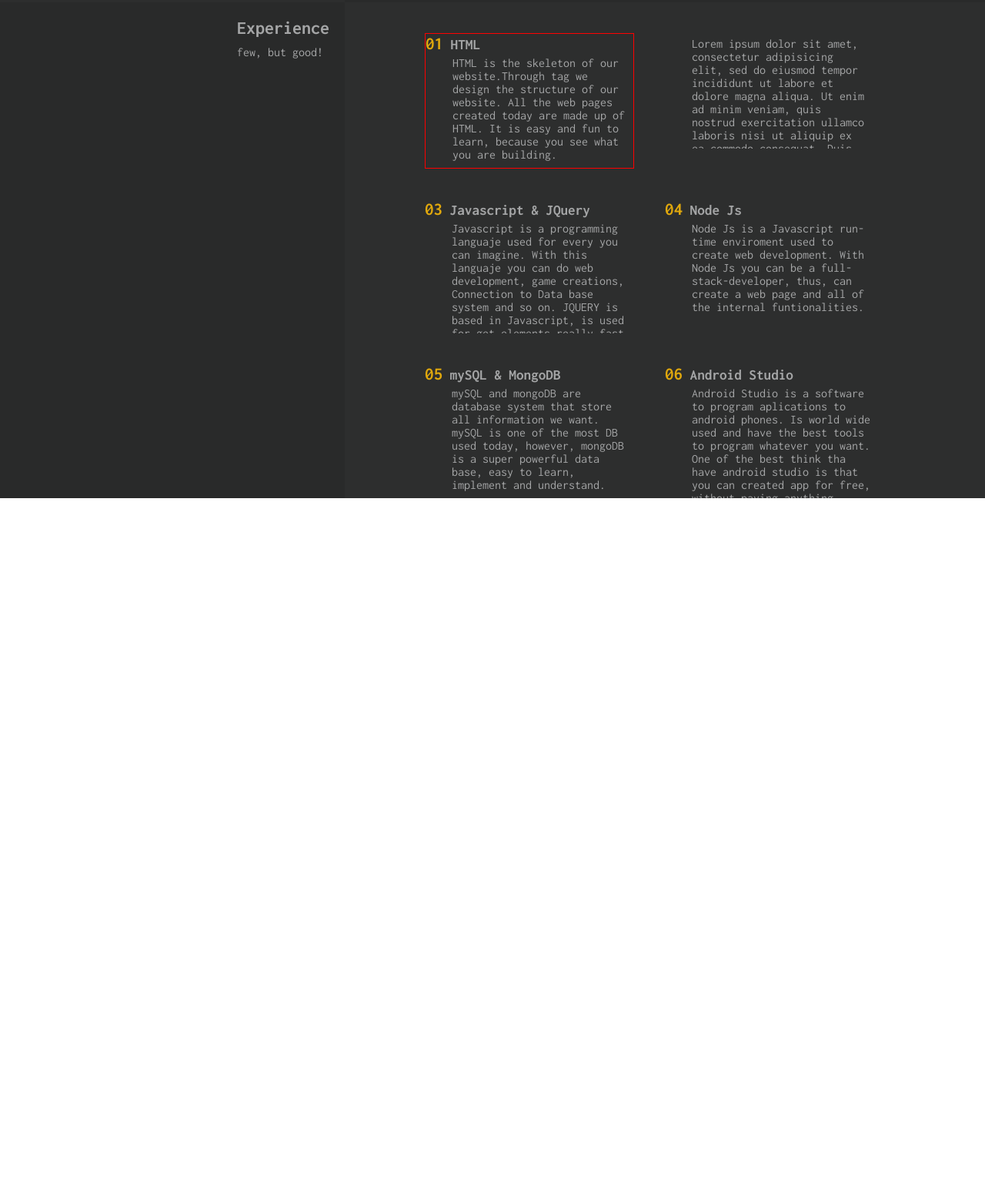
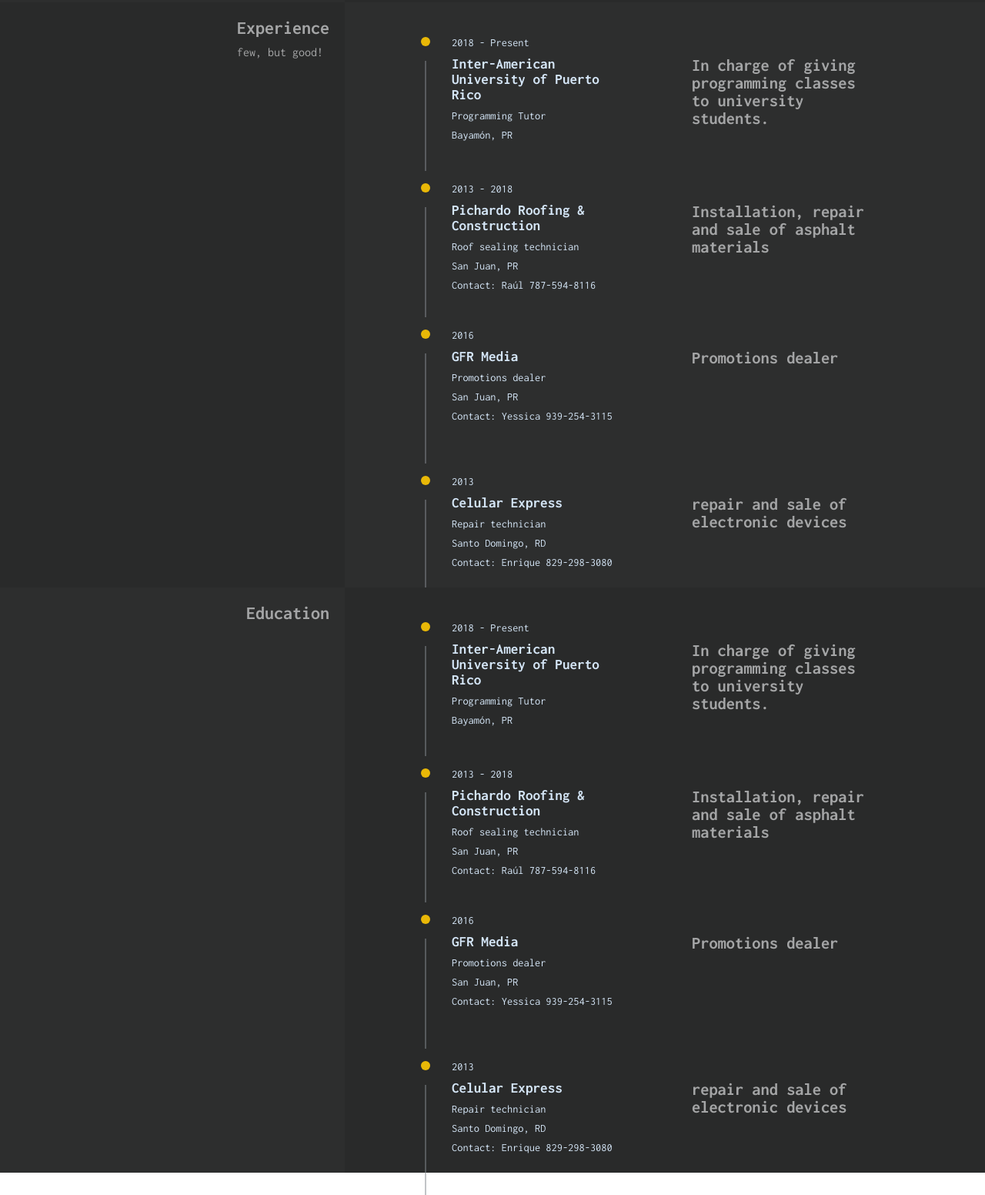
Before and after one commit to thegrafico/resume, a plain HTML site: page index.html in a window 1280 px wide. Shown: the part 2175-3727 px from the top of the page at 77% size. Before the commit the page ends 2822 px from the top, so only its background shows below. Drawn offline with Linux system fonts and the light colour scheme; a web font is replaced by a local one.

Commit message:
DIV EXPERIENCE is done, know continue with educations

```diff
--- a/index.html
+++ b/index.html
@@ -363,96 +363,271 @@
 
     <div class="description color2">
 
+
+      <!-- DIV DIVITION -->
+      <div class="center" style="display:flex;">
+        <div class="borderCool">
+
+        </div>
+        <!-- TUTOR -->
+        <div class="expertise">
+          <div class="hideP">
+            <div class="borderCoolBall"></div>
+            <p class="experience_info">
+              <span>2018 - Present</span>
+              <span>Inter-American University of Puerto Rico</span>
+              <span>Programming Tutor</span>
+              <span>Bayam&oacute;n, PR</span>
+              <span>Contact: ###-###-###</span>
+            </p>
+          </div>
+        </div>
+
+        <!-- TUTOR DATA -->
+        <div class="expertise">
+          <div class="hideP aligTex" style="position: relative;">
+            <p>
+              In charge of giving programming classes to university students.
+            </p>
+          </div>
+        </div>
+      </div>
+
       <!-- DIV DIVITION -->
       <div class="center" style="display:flex;">
 
-        <!-- HTML DATA -->
-        <div class="expertise borderCool">
+        <div class="borderCool"></div>
 
-          <h3><span>01</span> HTML</h3>
+        <!-- PICHARDO ROOFING -->
+        <div class="expertise">
           <div class="hideP">
-            <p>
-              HTML is the skeleton of our website.Through tag we design the structure of our website.
-              All the web pages created today are made up of HTML. It is easy and fun to learn, because you see what you are building.
+
+            <!-- BALL ELEMENT  -->
+            <div class="borderCoolBall"></div>
+
+            <p class="experience_info">
+              <span>2013 - 2018</span>
+              <span>Pichardo Roofing & Construction</span>
+              <span>Roof sealing technician</span>
+              <span>San Juan, PR</span>
+              <span>Contact: Ra&uacute;l 787-594-8116</span>
             </p>
           </div>
-
         </div>
 
-        <!-- CSS DATA -->
+        <!-- ROOFING DATA -->
+        <div class="expertise">
+          <div class="hideP aligTex" style="position: relative;">
+            <p>
+              Installation, repair and sale of asphalt materials
+            </p>
+          </div>
+        </div>
+      </div>
+      <!-- DIV DIVITION -->
+
+      <div class="center" style="display:flex;">
+        <div class="borderCool"></div>
+        <!-- GFR MEDIA -->
         <div class="expertise">
           <div class="hideP">
-            <p>
-              Lorem ipsum dolor sit amet, consectetur adipisicing elit, sed do eiusmod tempor incididunt ut labore et dolore magna aliqua. Ut enim ad minim veniam, quis nostrud exercitation ullamco laboris nisi ut aliquip ex ea commodo consequat. Duis aute irure dolor in reprehenderit in voluptate velit esse cillum dolore eu fugiat nulla pariatur. Excepteur sint occaecat cupidatat non proident, sunt in culpa qui officia deserunt mollit anim id est laborum.
+
+            <!-- BALL ELEMENT  -->
+            <div class="borderCoolBall"></div>
+
+            <p class="experience_info">
+              <span>2016</span>
+              <span>GFR Media</span>
+              <span>Promotions dealer</span>
+              <span>San Juan, PR</span>
+              <span>Contact: Yessica 939-254-3115</span>
             </p>
           </div>
-
         </div>
 
-      </div>
-
-      <!-- //DIV DIVITION -->
-      <div class="center" style="display:flex;">
-        <!-- JAVA / JQUERY -->
+        <!-- GRF MEDIA DATA-->
         <div class="expertise">
-
-          <h3><span>03</span> Javascript & JQuery</h3>
-          <div class="hideP">
+          <div class="hideP aligTex" style="position: relative;">
             <p>
-              Javascript is a programming languaje used for every you can imagine. With this languaje you can do web development, game creations, Connection to Data base system and so on.
-              JQUERY is based in Javascript, is used for get elements really fast and easy. JQuery simplify the work of Javascript.
+              Promotions dealer
             </p>
           </div>
-
-        </div>
-
-        <!-- NODE JS -->
-        <div class="expertise">
-
-          <h3><span>04</span> Node Js</h3>
-          <div class="hideP">
-            <p>
-              Node Js is a Javascript run-time enviroment used to create web development. With Node Js you can be a full-stack-developer, thus, can create a web page and all of the internal
-              funtionalities.
-            </p>
-          </div>
-
         </div>
       </div>
 
-      <!-- //DIV DIVITION -->
+      <!-- DIV DIVITION -->
       <div class="center" style="display:flex;">
-        <!--mySQL / mongoDB-->
-        <div class="expertise">
+        <div class="borderCool"></div>
 
-          <h3><span>05</span> mySQL & MongoDB</h3>
+        <!-- Phone Repair -->
+        <div class="expertise ">
           <div class="hideP">
-            <p>
-              mySQL and mongoDB are database system that store all information we want. mySQL is one of the most DB used today, however,
-              mongoDB is a super powerful data base, easy to learn, implement and understand.
+
+            <div class="borderCoolBall"></div>
+
+            <p class="experience_info">
+              <span>2013</span>
+              <span>Celular Express</span>
+              <span>Repair technician</span>
+              <span>Santo Domingo, RD</span>
+              <span>Contact: Enrique 829-298-3080</span>
             </p>
           </div>
-
         </div>
 
-        <!-- Android Studio -->
+        <!-- PHONE DATA -->
         <div class="expertise">
-
-          <h3><span>06</span> Android Studio</h3>
-          <div class="hideP">
+          <div class="hideP aligTex" style="position: relative;">
             <p>
-              Android Studio is a software to program aplications to android phones. Is world wide used and have the best tools to program whatever you want.
-              One of the best think tha have android studio is that you can created app for free, without paying anything.
+              repair and sale of electronic devices
             </p>
           </div>
-
         </div>
-
       </div>
+      <!-- //DIV DIVITION -->
 
     </div>
   </div>
   <!-- END PART 6 -->
+
+  <!-- PART 7 -->
+  <div class="container">
+
+    <div class="infoDescription whoIAm color2">
+      <div>
+        <h3>Education</h3>
+        <p></p>
+      </div>
+    </div>
+
+    <div class="description color1">
+
+
+      <!-- DIV DIVITION -->
+      <div class="center" style="display:flex;">
+        <div class="borderCool">
+
+        </div>
+        <!-- TUTOR -->
+        <div class="expertise">
+          <div class="hideP">
+            <div class="borderCoolBall"></div>
+            <p class="experience_info">
+              <span>2018 - Present</span>
+              <span>Inter-American University of Puerto Rico</span>
+              <span>Programming Tutor</span>
+              <span>Bayam&oacute;n, PR</span>
+              <span>Contact: ###-###-###</span>
+            </p>
+          </div>
+        </div>
+
+        <!-- TUTOR DATA -->
+        <div class="expertise">
+          <div class="hideP aligTex" style="position: relative;">
+            <p>
+              In charge of giving programming classes to university students.
+            </p>
+          </div>
+        </div>
+      </div>
+
+      <!-- DIV DIVITION -->
+      <div class="center" style="display:flex;">
+
+        <div class="borderCool"></div>
+
+        <!-- PICHARDO ROOFING -->
+        <div class="expertise">
+          <div class="hideP">
+
+            <!-- BALL ELEMENT  -->
+            <div class="borderCoolBall"></div>
+
+            <p class="experience_info">
+              <span>2013 - 2018</span>
+              <span>Pichardo Roofing & Construction</span>
+              <span>Roof sealing technician</span>
+              <span>San Juan, PR</span>
+              <span>Contact: Ra&uacute;l 787-594-8116</span>
+            </p>
+          </div>
+        </div>
+
+        <!-- ROOFING DATA -->
+        <div class="expertise">
+          <div class="hideP aligTex" style="position: relative;">
+            <p>
+              Installation, repair and sale of asphalt materials
+            </p>
+          </div>
+        </div>
+      </div>
+      <!-- DIV DIVITION -->
+
+      <div class="center" style="display:flex;">
+        <div class="borderCool"></div>
+        <!-- GFR MEDIA -->
+        <div class="expertise">
+          <div class="hideP">
+
+            <!-- BALL ELEMENT  -->
+            <div class="borderCoolBall"></div>
+
+            <p class="experience_info">
+              <span>2016</span>
+              <span>GFR Media</span>
+              <span>Promotions dealer</span>
+              <span>San Juan, PR</span>
+              <span>Contact: Yessica 939-254-3115</span>
+            </p>
+          </div>
+        </div>
+
+        <!-- GRF MEDIA DATA-->
+        <div class="expertise">
+          <div class="hideP aligTex" style="position: relative;">
+            <p>
+              Promotions dealer
+            </p>
+          </div>
+        </div>
+      </div>
+
+      <!-- DIV DIVITION -->
+      <div class="center" style="display:flex;">
+        <div class="borderCool"></div>
+
+        <!-- Phone Repair -->
+        <div class="expertise ">
+          <div class="hideP">
+
+            <div class="borderCoolBall"></div>
+
+            <p class="experience_info">
+              <span>2013</span>
+              <span>Celular Express</span>
+              <span>Repair technician</span>
+              <span>Santo Domingo, RD</span>
+              <span>Contact: Enrique 829-298-3080</span>
+            </p>
+          </div>
+        </div>
+
+        <!-- PHONE DATA -->
+        <div class="expertise">
+          <div class="hideP aligTex" style="position: relative;">
+            <p>
+              repair and sale of electronic devices
+            </p>
+          </div>
+        </div>
+      </div>
+      <!-- //DIV DIVITION -->
+
+    </div>
+  </div>
+  <!-- END PART 7 -->
 
   <script type="text/javascript">
 
--- a/public/css/index.css
+++ b/public/css/index.css
@@ -144,6 +144,7 @@
     margin-right: 40px;
     max-height: 250px;
   }
+
   .expertise span{
     font-size: 1.2em;
     color: #e0a80d;
@@ -181,31 +182,75 @@
 
   /* BORDER COOL FOR EXPERIENCE */
   .borderCool{
-    border:1px solid red;
+    width: 2px;
+    height: 75%;
+    top: 40%;
+    background-color: rgba(133, 138, 143,0.5);
+    position: absolute;
+  }
+  .borderCoolBall{
+    position: absolute;
+    width: 12px;
+    height: 12px;
+    border-radius: 50%;
+    background-color: #e9b807;
+    left: -5px;
+  }
+  /* ----------------------- */
+  .experience_info span{
+    display: block;
+    margin-bottom: 10px;
+    color: #d4e5f6;
+
+  }
+  .experience_info span:nth-child(1) {
+    font-size: 0.9em;
+  }
+  .experience_info span:nth-child(2) {
+    font-size: 1.2em;
+    font-weight: bold;
+  }
+  .experience_info span:nth-child(3) {
+    font-size: 0.9em;
+  }
+  .experience_info span:nth-child(4) {
+    font-size: 0.9em;
+  }
+  .experience_info span:nth-child(5) {
+    font-size: 0.9em;
+  }
+  .aligTex p{
+    text-align: left;
+    font-size: 1.4em;
+    font-weight: bold;
+    position: absolute;
+    top: 20%;
   }
 
-  /* .animationProgressBar{
-    width: 1%;
-    height: 10px;
-    background-color: #e9b807;
-
-  }
-   .animationProgressBar{
-    height: 10px;
-    background-color: #e9b807;
-    -webkit-animation-name: example;
-    -webkit-animation-duration: 4s;     animation-name: example;
-    animation-duration: 4s;
-    animation-fill-mode: forwards;
-    }
 
 
-@keyframes example {
-    0%   {width: 0%;}
-    100% {width: 95%;}
-} */
 
-  /* ----------------------- */
+
+
+
+
+
+
+
+
+
+
+
+
+
+
+
+
+
+
+
+
+
 
     /*
       color:#838c8e;
```
Also changed, not shown: public/js/index.js (added, +33 -0 lines).
